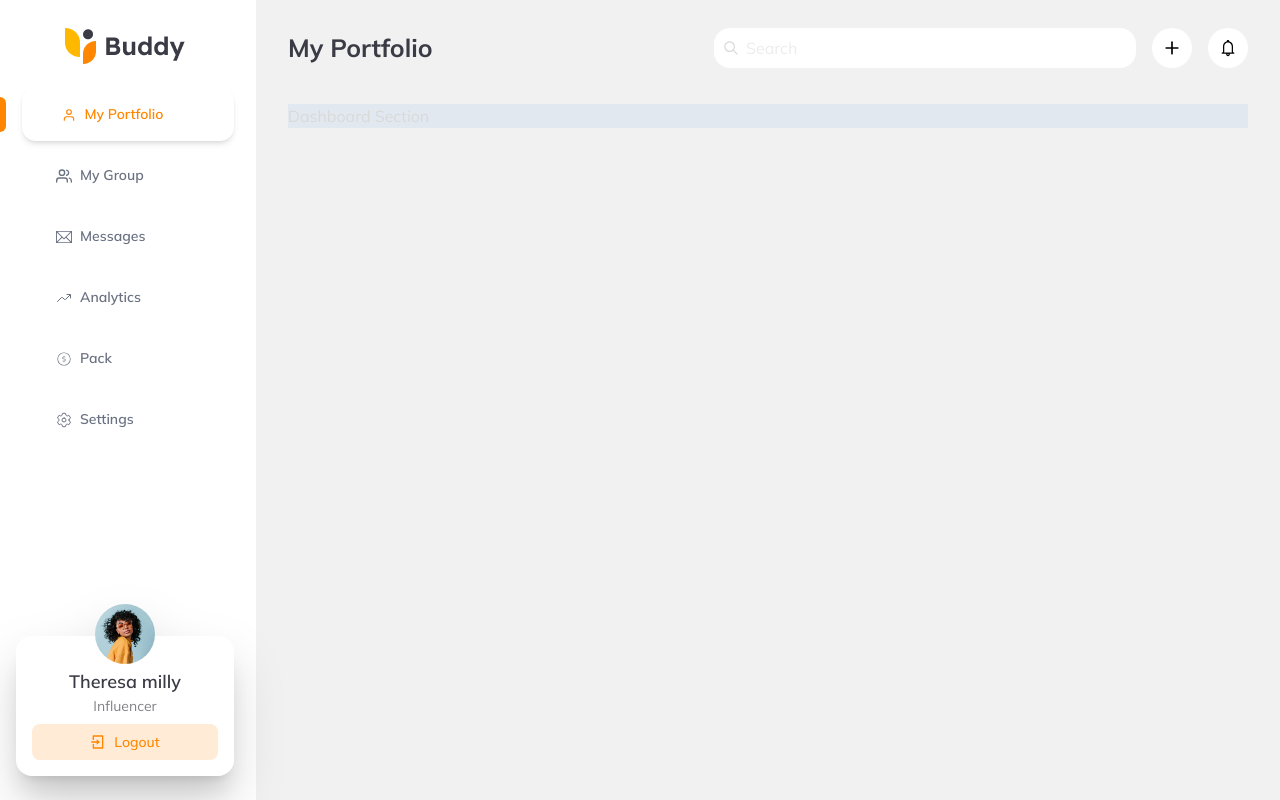
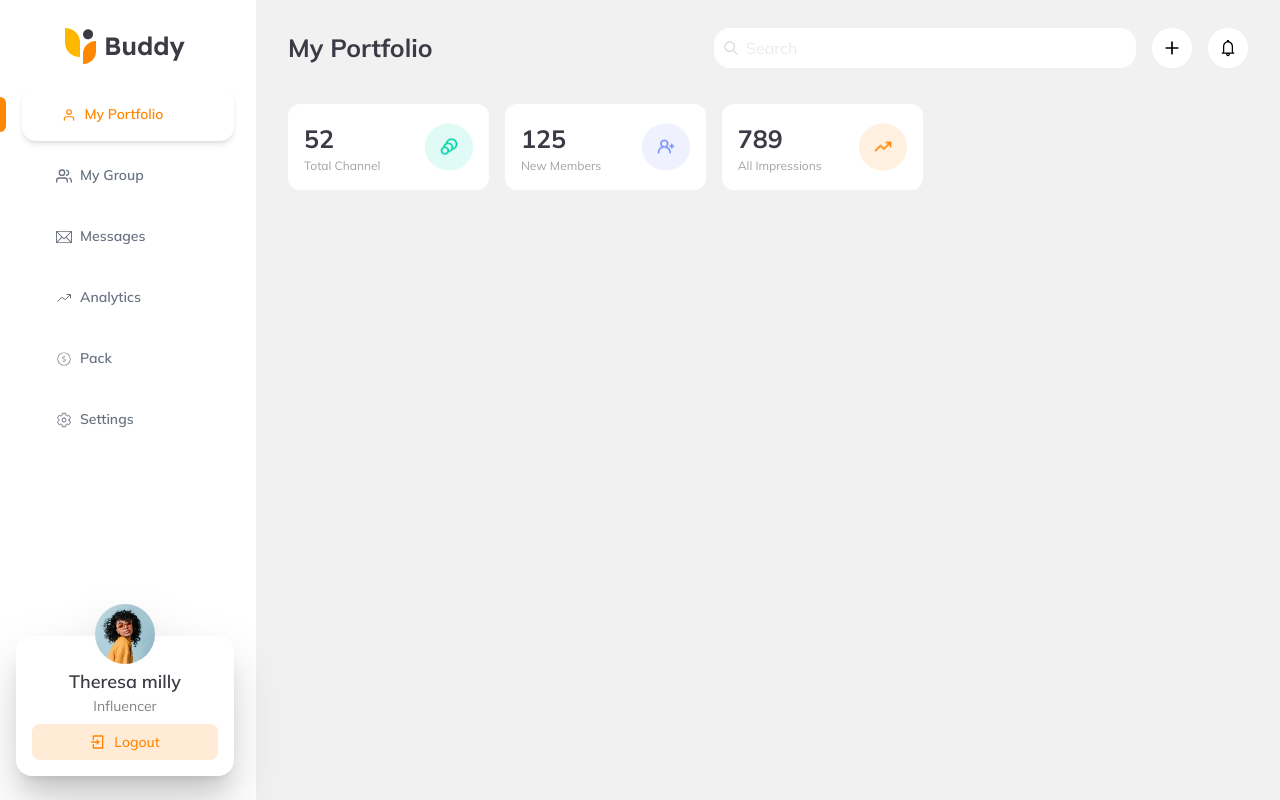
Before and after one commit to codeplan73/frontend-test, a React (Vite) app: page /dashboard in a window 1280 px wide. Built offline with nearby package versions, Linux system fonts and the light colour scheme.

Commit message:
feat: build stats card and stats card list component

```diff
--- /dev/null
+++ b/src/components/dashboard/StatsCard.tsx
@@ -0,0 +1,25 @@
+const StatsCard = ({
+  className,
+  value,
+  label,
+  image,
+}: {
+  className: string;
+  value: string;
+  label: string;
+  image: string;
+}) => {
+  return (
+    <div
+      className={`bg-white transform transition-all p-4 rounded-[12px] flex items-center justify-between ${className}`}
+    >
+      <div className="flex flex-col">
+        <p className="text-[25px] font-bold text-[#3B3B45]">{value}</p>
+        <p className="text-xs text-[#A3A3A6]">{label}</p>
+      </div>
+      <img src={image} alt="Chat Icon" className="w-12 h-12" />
+    </div>
+  );
+};
+
+export default StatsCard;
--- /dev/null
+++ b/src/components/dashboard/StatsCardList.tsx
@@ -0,0 +1,29 @@
+import icons from "@/constants/icons";
+import StatsCard from "@/components/dashboard/StatsCard";
+
+const StatsCardList = () => {
+  return (
+    <div className="grid grid-cols-1 md:grid-cols-3 gap-4">
+      <StatsCard
+        value="52"
+        label="Total Channel"
+        image={icons.cardIcon1}
+        className="hover:bg-[#E0FAF5]"
+      />
+      <StatsCard
+        value="125"
+        label="New Members"
+        image={icons.cardIcon2}
+        className="hover:bg-[#EFF2FE]"
+      />
+      <StatsCard
+        value="789"
+        label="All Impressions"
+        image={icons.cardIcon3}
+        className="hover:bg-[#FFF0E0]"
+      />
+    </div>
+  );
+};
+
+export default StatsCardList;
--- a/src/components/layout/AppLayout.tsx
+++ b/src/components/layout/AppLayout.tsx
@@ -27,7 +27,7 @@ const AppLayout = () => {
           <Navbar />
         </header>
 
-        <main className="flex-1 overflow-y-auto px-8 bg-[#f1f1f2]">
+        <main className="flex-1 overflow-y-auto px-4 bg-[#f1f1f2]">
           <Outlet />
         </main>
       </div>
--- a/src/components/layout/Navbar.tsx
+++ b/src/components/layout/Navbar.tsx
@@ -12,7 +12,7 @@ const Navbar = () => {
     pathSegments.charAt(0).toUpperCase() + pathSegments.slice(1);
 
   return (
-    <nav className=" h-[50px] flex items-center justify-between px-8 pt-12 pb-6">
+    <nav className=" h-[50px] flex items-center justify-between px-8 pt-12 pb-2">
       <p className="text-[#3B3B45] text-[25px] font-bold mulish-bold">
         {formmattedPath === "Dashboard" ? "My Portfolio" : formmattedPath}
       </p>
--- a/src/constants/icons.ts
+++ b/src/constants/icons.ts
@@ -1,6 +1,7 @@
 import chatIcon from "@/assets/icons/chatIcon.png";
 import cardIcon1 from "@/assets/icons/card-icon-1.png";
 import cardIcon2 from "@/assets/icons/card-icon-2.png";
+import cardIcon3 from "@/assets/icons/cad-icin-3.png";
 import checkIcon from "@/assets/icons/check-icon.png";
 import commentIcon from "@/assets/icons/comment.png";
 import googleIcon from "@/assets/icons/Google-icon.png";
@@ -16,6 +17,7 @@ export default {
   chatIcon,
   cardIcon1,
   cardIcon2,
+  cardIcon3,
   checkIcon,
   commentIcon,
   googleIcon,
--- a/src/pages/Dashboard/Dashboard.tsx
+++ b/src/pages/Dashboard/Dashboard.tsx
@@ -1,7 +1,13 @@
+import StatsCardList from "@/components/dashboard/StatsCardList";
+
 const Dashboard = () => {
   return (
-    <div className="bg-slate-200">
-      <h4>Dashboard Section</h4>
+    <div className="grid grid-cols-1 md:grid-cols-3 gap-4 p-4">
+      <div className="col-span-1 md:col-span-2">
+        <StatsCardList />
+      </div>
+
+      <div className="col-span-1"></div>
     </div>
   );
 };
```
Also changed, not shown: src/assets/icons/cad-icin-3.png (added).
